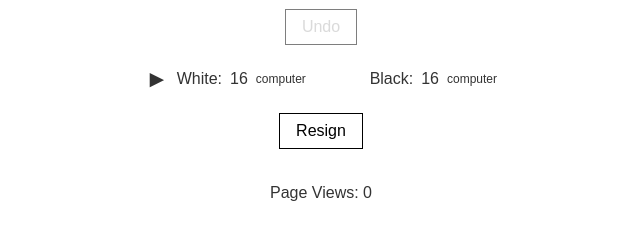
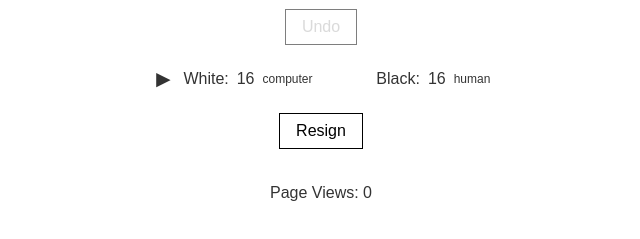
Before and after one commit to metatronslove/chess, a plain HTML site: page docs/index.html in a window 1280 px wide. Shown: the part 519-758 px from the top of the page, 319-959 px from the left. Drawn offline with Linux system fonts and the light colour scheme; no server answers.

Commit message:
Coffee is Essential

```diff
--- a/docs/index.html
+++ b/docs/index.html
@@ -37,7 +37,7 @@
           <span id="blackpointer" class="pointer" aria-hidden="true">►</span>
           <span id="blackline" class="player-label" data-player="black" title="Click to play as black">Black:</span>
           <span id="blacknum"> 2</span>
-          <span id="blackcomputer" class="computer" hidden>computer</span>
+          <span id="blackcomputer" class="computer" hidden>human</span>
         </div>
       </div>
       <button id="pass">Pass</button>
```
